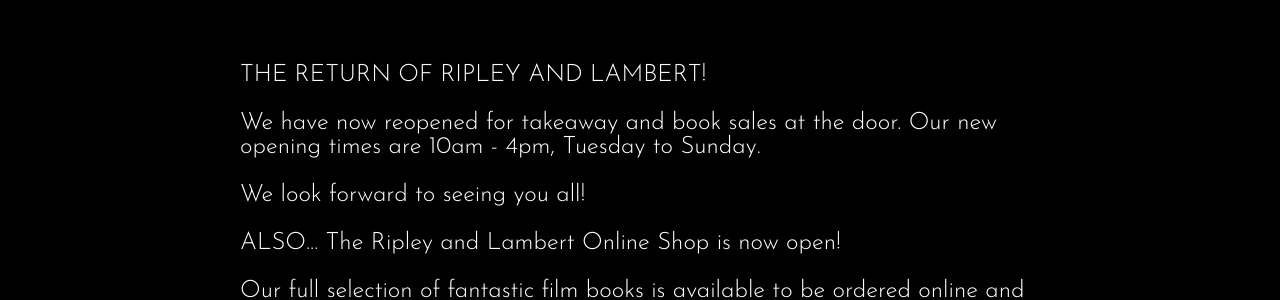
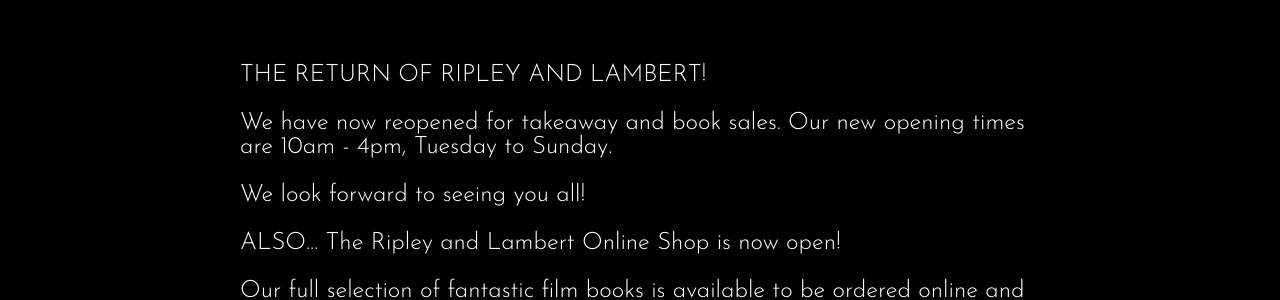
Before and after one commit to ripandlamb/ripandlamb, a Jekyll site: the page built from index.md, in a window 1280 px wide. Shown: the part 273-573 px from the top of the page. Built offline with Jekyll 4.4.1, drawn with Linux system fonts in a browser that asks for light colours; a script that is not in the unit is left out.

Commit message:
Update index.md

```diff
--- a/index.md
+++ b/index.md
@@ -5,7 +5,7 @@ order: 1
 
 THE RETURN OF RIPLEY AND LAMBERT!
 
-We have now reopened for takeaway and book sales at the door.
+We have now reopened for takeaway and book sales.
 Our new opening times are 10am - 4pm, Tuesday to Sunday.
 
 We look forward to seeing you all!
```
